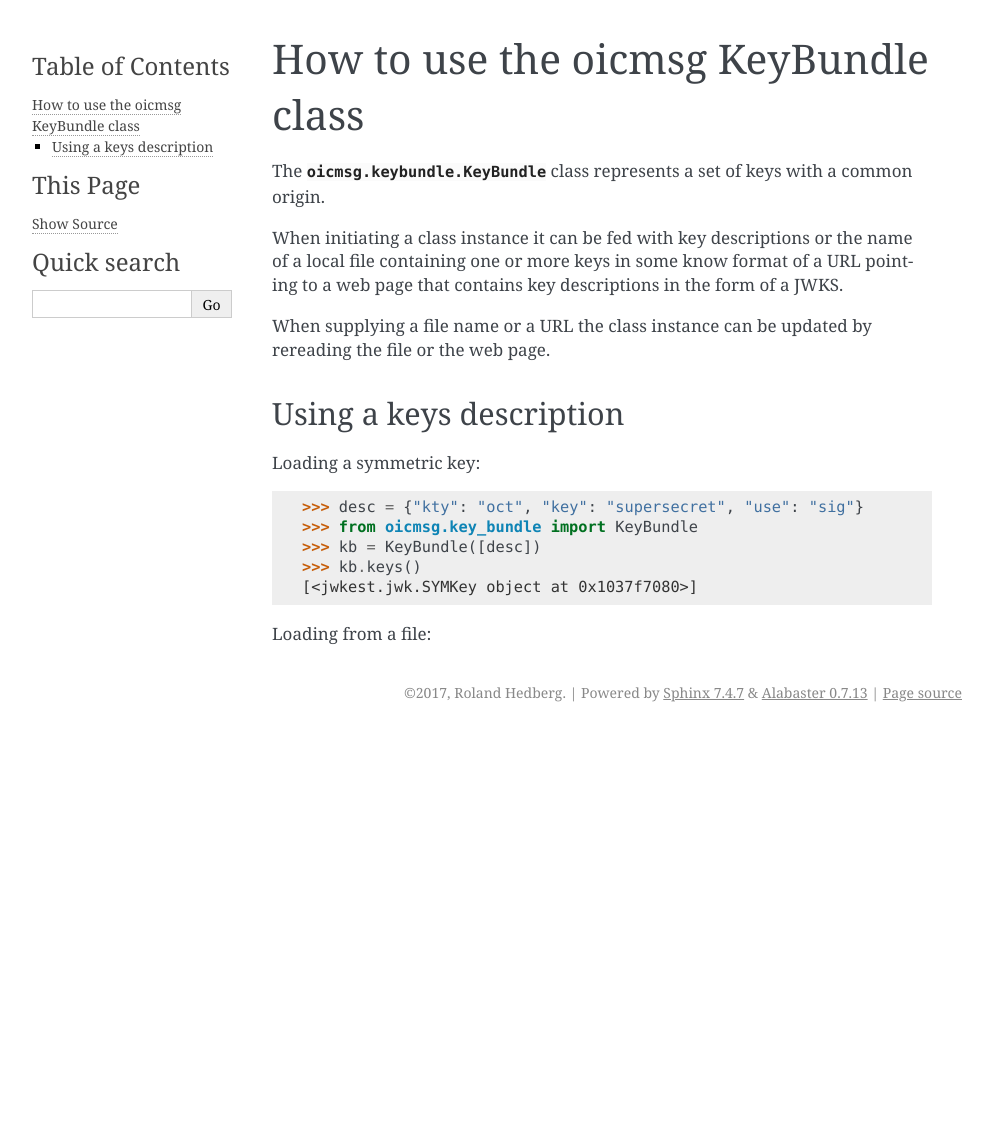
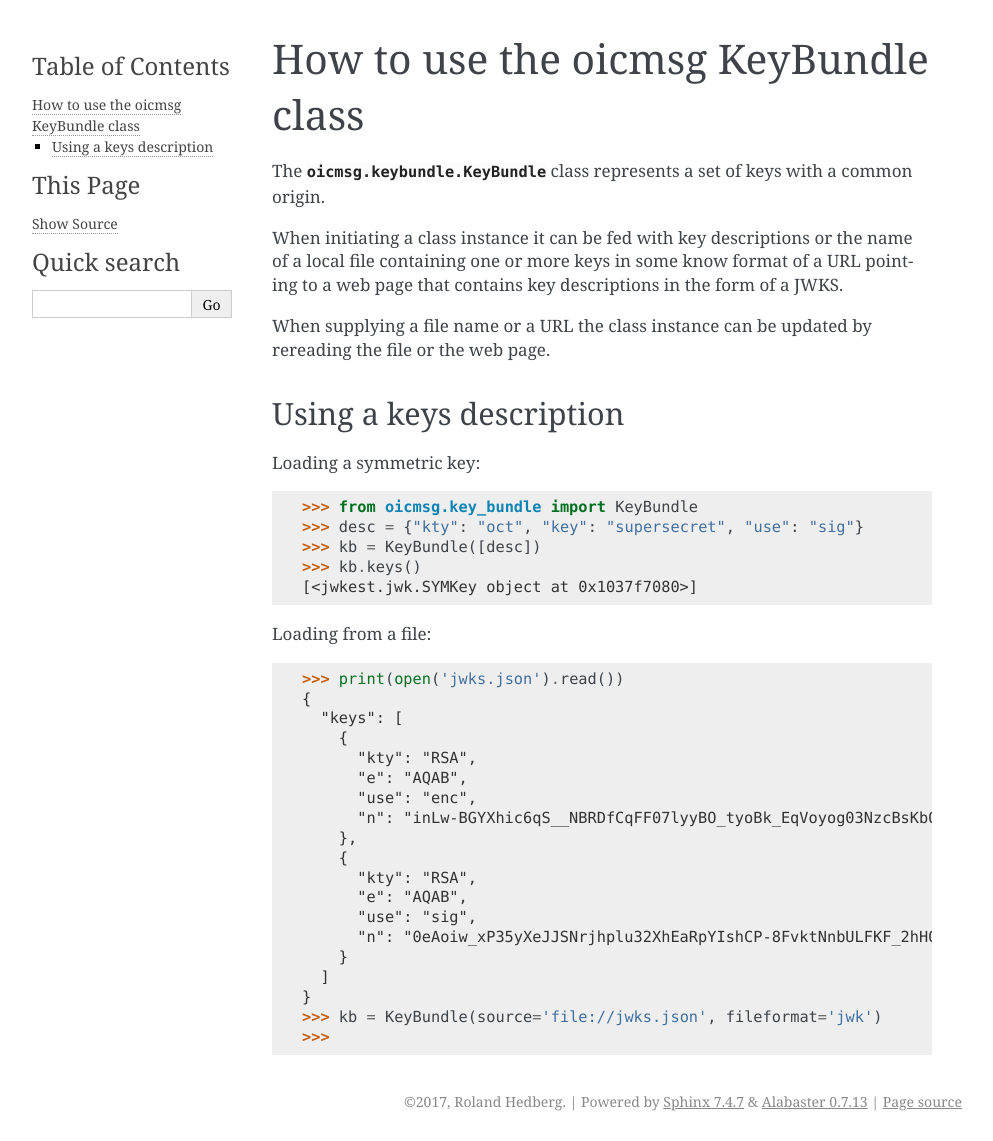
Before and after one commit to IdentityPython/JWTConnect-Python-OidcMsg, a Sphinx documentation site: the page built from doc/howto/keybundle.rst, in a window 1280 px wide. Shown: the whole page, without its empty margins (148-1141 px from the left). Built offline with Sphinx 7.4.7, drawn with Linux system fonts in a browser that asks for light colours; before the commit the page ends 900 px from its top, so only the background shows below that.

Commit message:
Should use jwks not jwk

```diff
--- a/doc/howto/keybundle.rst
+++ b/doc/howto/keybundle.rst
@@ -19,10 +19,30 @@ Using a keys description
 
 Loading a symmetric key::
 
+    >>> from oicmsg.key_bundle import KeyBundle
     >>> desc = {"kty": "oct", "key": "supersecret", "use": "sig"}
-    >>> from oicmsg.key_bundle import KeyBundle
     >>> kb = KeyBundle([desc])
     >>> kb.keys()
     [<jwkest.jwk.SYMKey object at 0x1037f7080>]
 
 Loading from a file::
+
+    >>> print(open('jwks.json').read())
+    {
+      "keys": [
+        {
+          "kty": "RSA",
+          "e": "AQAB",
+          "use": "enc",
+          "n": "inLw-BGYXhic6qS__NBRDfCqFF07lyyBO_tyoBk_EqVoyog03NzcBsKbOHFS3mtu81uBzyDA_lzVZGOacovYo3zteo2o1JrJ97LpgOa1CDgxR8KpzDXiWRRbkkIG7JvO_h9ghCfZghot-kn5JLgCRAbuMhiRT2ojdhU_nhjywI0"
+        },
+        {
+          "kty": "RSA",
+          "e": "AQAB",
+          "use": "sig",
+          "n": "0eAoiw_xP35yXeJJSNrjhplu32XhEaRpYIshCP-8FvktNnbULFKF_2hHQ7c7iPpmZS7-U8zEQn3O-ZrVDw9u4Ito0FvQ2fw7eZNNxsb8WlZHW07e_y2xByYfwfQhk3Nn9yqb5xSfdaVAUaRFPFSxE_gOu6iaWGp8lz-fyznxaDk"
+        }
+      ]
+    }
+    >>> kb = KeyBundle(source='file://jwks.json', fileformat='jwk')
+    >>>
```
Also changed, not shown: 2 other files.
